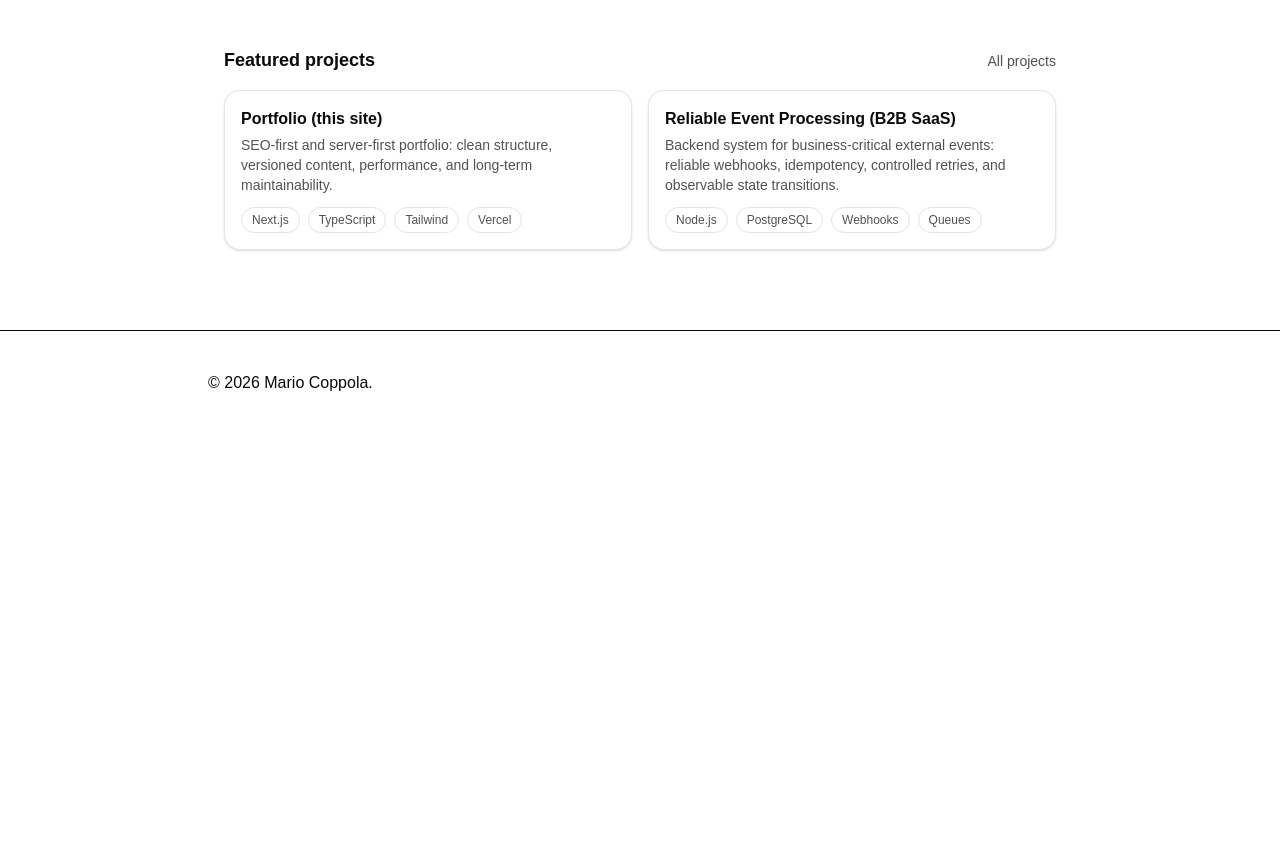
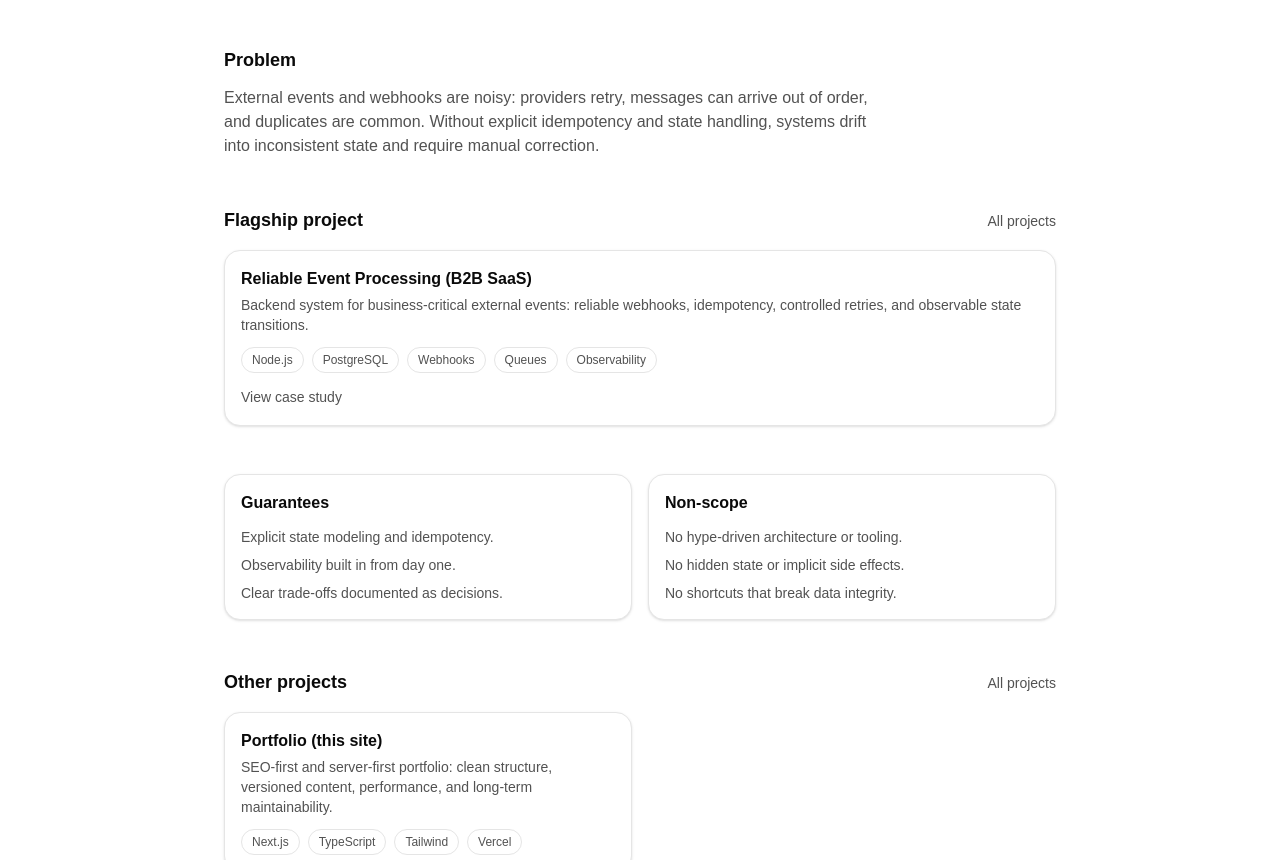
Before and after one commit to mario-coppola/portfolio, a Next.js app: page / in a window 1280 px wide. Shown: the part 383-1243 px from the top of the page. Before the commit the page ends 818 px from the top, so only its background shows below. Built offline with nearby package versions, Linux system fonts and the light colour scheme; no server answers.

Commit message:
refactor: make home case-study first

```diff
--- a/src/app/page.tsx
+++ b/src/app/page.tsx
@@ -1,4 +1,4 @@
-import { projects } from "@/content/projects";
+import { getFlagshipProject, projects } from "@/content/projects";
 import { Container } from "@/components/ui/Container";
 import { ButtonLink } from "@/components/ui/Button";
 import { Card } from "@/components/ui/Card";
@@ -6,20 +6,23 @@ import { Badge } from "@/components/ui/Badge";
 import { TextLink } from "@/components/ui/TextLink";
 
 export default function Home() {
-  const featured = projects.slice(0, 3);
+  const flagship = getFlagshipProject();
+  const otherProjects = projects.filter((project) => project.slug !== flagship?.slug);
 
   return (
     <Container className="space-y-12 py-10">
       <section className="space-y-4">
-        <p className="text-sm text-[var(--muted-foreground)]">Full-Stack Web Developer</p>
+        <p className="text-sm text-[var(--muted-foreground)]">
+          Full-Stack Web Developer
+        </p>
 
         <h1 className="text-3xl font-semibold tracking-tight sm:text-4xl">
-          I build lean, maintainable, product-oriented web applications.
+          Backend-first builder who delivers reliable end-to-end systems.
         </h1>
 
         <p className="max-w-2xl text-[var(--muted)]">
-          This portfolio is intentionally designed to showcase architectural thinking,
-          clarity of reasoning, and product awareness — not just technical output.
+          I focus on data integrity, predictable workflows, and resilient delivery
+          paths. The goal is systems that stay correct under real-world conditions.
         </p>
 
         <div className="flex flex-wrap gap-3 pt-2">
@@ -32,17 +35,78 @@ export default function Home() {
         </div>
       </section>
 
+      <section className="space-y-3">
+        <h2 className="text-lg font-semibold">Problem</h2>
+        <p className="max-w-2xl text-[var(--muted)]">
+          External events and webhooks are noisy: providers retry, messages can
+          arrive out of order, and duplicates are common. Without explicit
+          idempotency and state handling, systems drift into inconsistent state
+          and require manual correction.
+        </p>
+      </section>
+
       <section className="space-y-4">
         <div className="flex items-baseline justify-between">
-          <h2 className="text-lg font-semibold">Featured projects</h2>
+          <h2 className="text-lg font-semibold">Flagship project</h2>
+          <TextLink href="/projects">All projects</TextLink>
+        </div>
+
+        {flagship ? (
+          <Card className="space-y-3">
+            <div className="space-y-1">
+              <h3 className="text-base font-semibold text-[var(--foreground)]">
+                {flagship.title}
+              </h3>
+              <p className="text-sm text-[var(--muted)]">{flagship.summary}</p>
+            </div>
+
+            <div className="flex flex-wrap gap-2">
+              {flagship.stack.slice(0, 5).map((stackItem) => (
+                <Badge key={stackItem}>{stackItem}</Badge>
+              ))}
+            </div>
+
+            <div>
+              <TextLink href={`/projects/${flagship.slug}`}>View case study</TextLink>
+            </div>
+          </Card>
+        ) : null}
+      </section>
+
+      <section className="space-y-4">
+        <div className="grid gap-4 sm:grid-cols-2">
+          <Card className="space-y-3">
+            <h3 className="text-base font-semibold">Guarantees</h3>
+            <ul className="space-y-2 text-sm text-[var(--muted)]">
+              <li>Explicit state modeling and idempotency.</li>
+              <li>Observability built in from day one.</li>
+              <li>Clear trade-offs documented as decisions.</li>
+            </ul>
+          </Card>
+          <Card className="space-y-3">
+            <h3 className="text-base font-semibold">Non-scope</h3>
+            <ul className="space-y-2 text-sm text-[var(--muted)]">
+              <li>No hype-driven architecture or tooling.</li>
+              <li>No hidden state or implicit side effects.</li>
+              <li>No shortcuts that break data integrity.</li>
+            </ul>
+          </Card>
+        </div>
+      </section>
+
+      <section className="space-y-4">
+        <div className="flex items-baseline justify-between">
+          <h2 className="text-lg font-semibold">Other projects</h2>
           <TextLink href="/projects">All projects</TextLink>
         </div>
 
         <div className="grid gap-4 sm:grid-cols-2">
-          {featured.map((project) => (
+          {otherProjects.map((project) => (
             <Card key={project.slug} className="space-y-3">
               <div className="space-y-1">
-              <h3 className="font-semibold text-[var(--foreground)]">{project.title}</h3>
+                <h3 className="font-semibold text-[var(--foreground)]">
+                  {project.title}
+                </h3>
                 <p className="text-sm text-[var(--muted)]">{project.summary}</p>
               </div>
 
```
